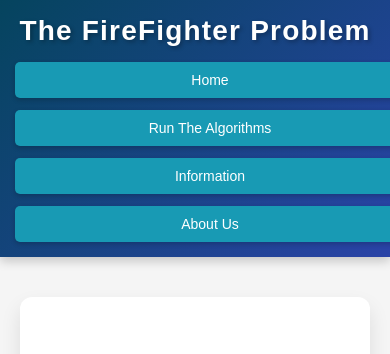
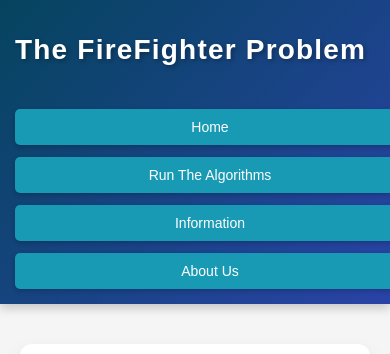
Before and after one commit to The-Firefighters/Website, a React (Create React App) app in the folder frontend/: page /Information in a window 390 px wide. Shown: the top 354 px of the page. Built offline with nearby package versions, Linux system fonts and the light colour scheme.

Commit message:
minor changes in the css files of the toolbar + information

```diff
--- a/frontend/src/componenets/Home/Information.css
+++ b/frontend/src/componenets/Home/Information.css
@@ -46,6 +46,18 @@ h3 {
     justify-content: space-between;
     align-items: center;
     transition: background-color 0.3s ease;
+}
+
+.dropdown-header:hover {
+    background-color: #2CBFAF;
+    transform: translateY(-2px);
+    box-shadow: 0 4px 8px rgba(0, 0, 0, 0.3);
+}
+
+.dropdown-header.active {
+    background-color: #2CBFAF;
+    box-shadow: inset 0 2px 4px rgba(0, 0, 0, 0.3);
+    transform: translateY(1px);
 }
 
 .dropdown-header h4 {
--- a/frontend/src/componenets/Toolbar.css
+++ b/frontend/src/componenets/Toolbar.css
@@ -1,8 +1,9 @@
 .toolbar {
   background: linear-gradient(135deg, #05445E, #2A43A7);
-  padding: 15px 30px;
+  padding: 0px 20px;
   display: flex;
   justify-content: space-between;
+  /* This ensures the title and buttons are on opposite sides */
   align-items: center;
   box-shadow: 0 4px 10px rgba(0, 0, 0, 0.2);
   position: sticky;
@@ -12,15 +13,8 @@
 
 .toolbar-title {
   color: #FFFFFF;
-  text-align: center;
   font-family: 'Poppins', sans-serif;
   font-weight: 600;
-  position: absolute;
-  left: 50%;
-  transform: translateX(-50%);
-}
-
-.toolbar-title h1 {
   margin: 0;
   font-size: 28px;
   letter-spacing: 1.2px;
@@ -62,22 +56,24 @@
   transform: translateY(1px);
 }
 
+/* Media Queries */
 @media (max-width: 1024px) {
   .toolbar {
     flex-wrap: wrap;
-    justify-content: center;
+    justify-content: space-between;
+    /* Maintain space between title and buttons */
   }
 
   .toolbar-title {
-    position: static;
-    transform: none;
-    width: 100%;
+    width: auto;
     margin-bottom: 15px;
     order: -1;
+    /* Keeps the title at the top */
   }
 
   .toolbar-buttons {
-    justify-content: center;
+    justify-content: flex-end;
+    /* Ensure buttons align to the right on smaller screens */
   }
 }
 
```
